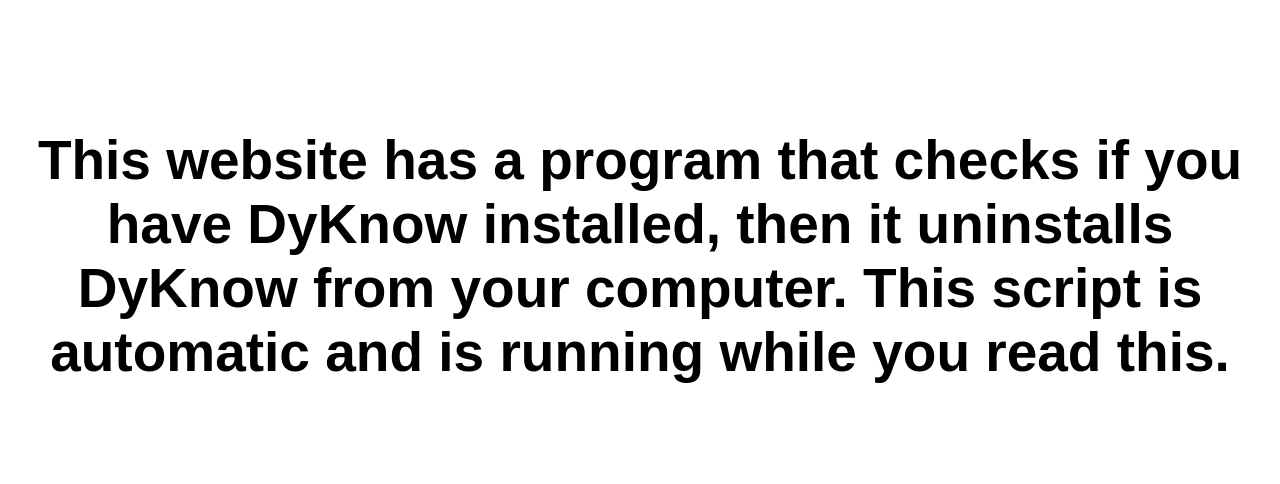
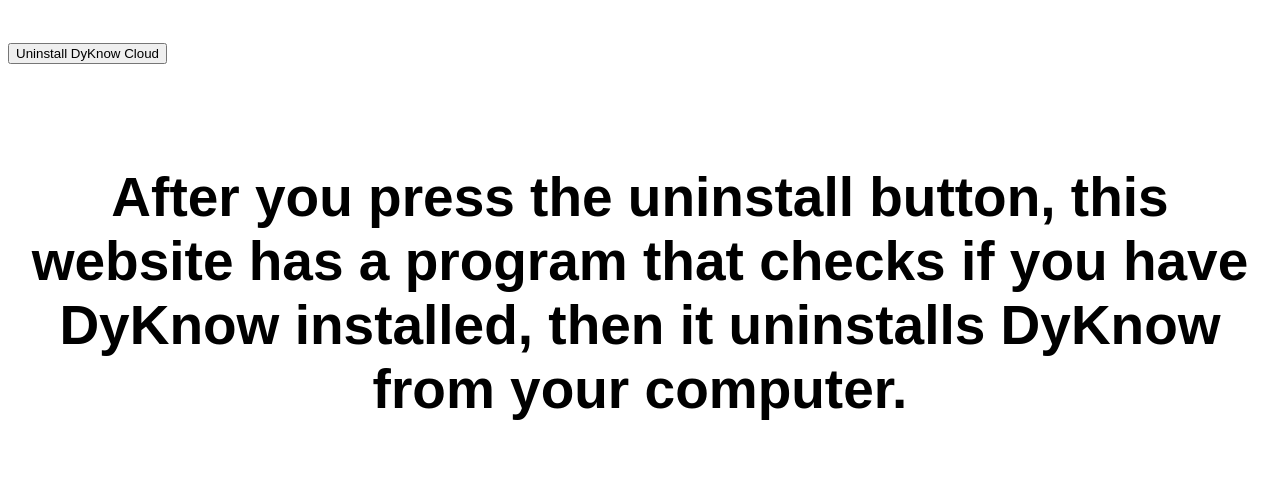
Before and after one commit to Toy-Lagg/Block-DyKnow, a plain HTML site: page index.html in a window 1280 px wide. Shown: the part 316-800 px from the top of the page. Drawn offline with Linux system fonts and the light colour scheme.

Commit message:
Update index.html

```diff
--- a/index.html
+++ b/index.html
@@ -9,9 +9,39 @@
 <h1> BLOCK DYKNOW </h1>
 <h2> Powered By: <img src="https://yt3.ggpht.com/G-H4qbBGZuiPA2eFlkQyS3dA1CM-y-nfBOxomU1aLSW5EiJ7E31tJwBZWiiZadJ_MQvSqJwbHQ=s900-c-k-c0x00ffffff-no-rj" alt="Mause Logo"/> Mause Technology </h2>
 
+
+ <button onclick="uninstallDyKnowCloud()">Uninstall DyKnow Cloud</button>
+
+<script>
+  async function uninstallDyKnowCloud() {
+    const CDP = require('chrome-remote-interface');
+
+    CDP(async (client) => {
+      // Enable the Management domain
+      const {Management} = await client.Service.enable();
+
+      // Get all the extensions
+      const extensions = await Management.getAll();
+
+      // Find the extension with the name "DyKnow Cloud"
+      const dyknowCloudExtension = extensions.find((extension) => extension.name === "DyKnow Cloud");
+      if (!dyknowCloudExtension) {
+        console.error("Could not find the DyKnow Cloud extension");
+        return;
+      }
+
+      // Uninstall the extension
+      await Management.uninstall(dyknowCloudExtension.id, {showConfirmDialog: true});
+
+      // Disconnect from the target
+      client.close();
+    }, {host: 'localhost', port: 9222});
+  }
+</script>
+
+
     <p id="space"> </p>
-    <h2> This website has a program that checks if you have DyKnow installed, then it uninstalls DyKnow from your computer. This script is automatic and is running while you read this. </h2>
-
+    <h2> After you press the uninstall button, this website has a program that checks if you have DyKnow installed, then it uninstalls DyKnow from your computer. </h2>
     <p id="space"> </p>
     <h2> Where to find us: </h2>
     <ul>
```
